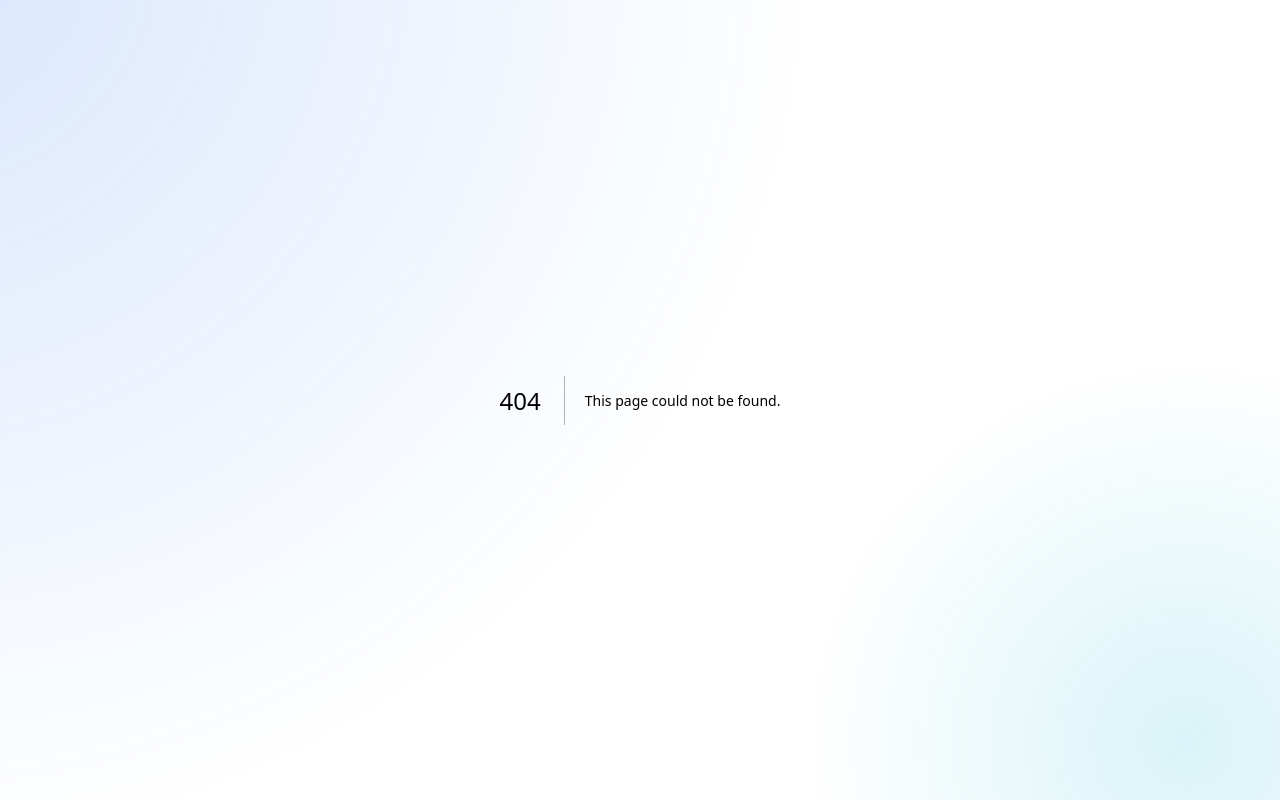
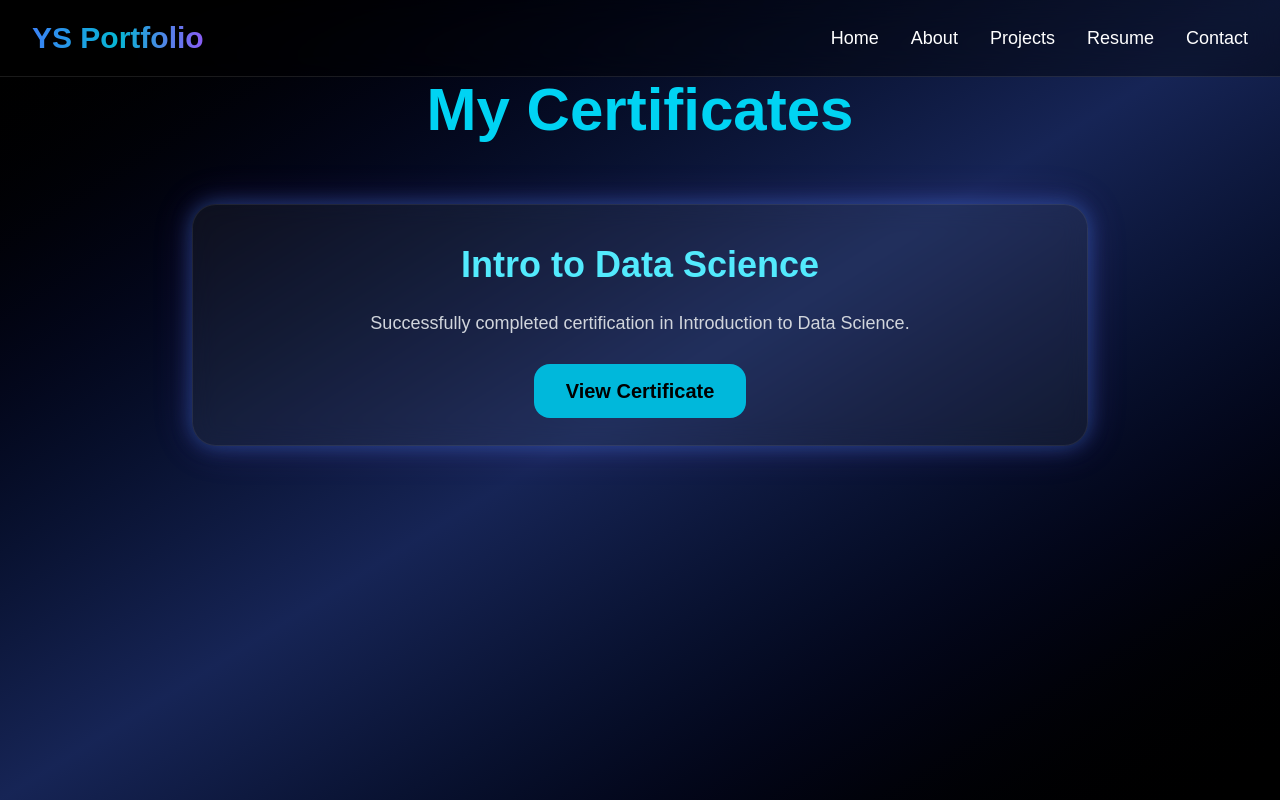
Before and after one commit to yashshelke9129-droid/yash-data-science-portfolio, a Next.js app: page /certificates in a window 1280 px wide. Before the commit this address had no page. Built offline with nearby package versions, Linux system fonts and the light colour scheme.

Commit message:
Added certificates section

```diff
--- /dev/null
+++ b/src/app/certificates/page.js
@@ -0,0 +1,70 @@
+"use client";
+
+import Navbar from "../../components/Navbar";
+
+import { motion } from "framer-motion";
+
+export default function Certificates() {
+
+  return (
+
+    <>
+
+      <Navbar />
+
+      <main className="min-h-screen bg-gradient-to-br from-black via-blue-950 to-black text-white px-6 py-20">
+
+        {/* Heading */}
+
+        <motion.h1
+          initial={{ opacity: 0, y: -50 }}
+          animate={{ opacity: 1, y: 0 }}
+          transition={{ duration: 1 }}
+          className="text-5xl md:text-6xl font-bold text-center text-cyan-400 mb-16"
+        >
+          My Certificates
+        </motion.h1>
+
+        {/* Certificate Card */}
+
+        <div className="max-w-4xl mx-auto">
+
+          <motion.div
+            initial={{ opacity: 0, y: 60 }}
+            animate={{ opacity: 1, y: 0 }}
+            transition={{ duration: 1 }}
+            className="glass glow rounded-3xl p-10 text-center"
+          >
+
+            <h2 className="text-4xl font-bold text-cyan-300 mb-6">
+              Intro to Data Science
+            </h2>
+
+            <p className="text-gray-300 text-lg mb-10">
+
+              Successfully completed certification in
+              Introduction to Data Science.
+
+            </p>
+
+            {/* View Certificate Button */}
+
+            <a
+              href="/certificates/intro-to-ds.pdf"
+              target="_blank"
+              className="bg-cyan-500 hover:bg-cyan-400 text-black font-bold px-8 py-4 rounded-2xl transition text-xl"
+            >
+              View Certificate
+            </a>
+
+          </motion.div>
+
+        </div>
+
+      </main>
+
+    </>
+
+  );
+
+}
```
Also changed, not shown: 1 other file (tests, documents, lock files or other folders).
